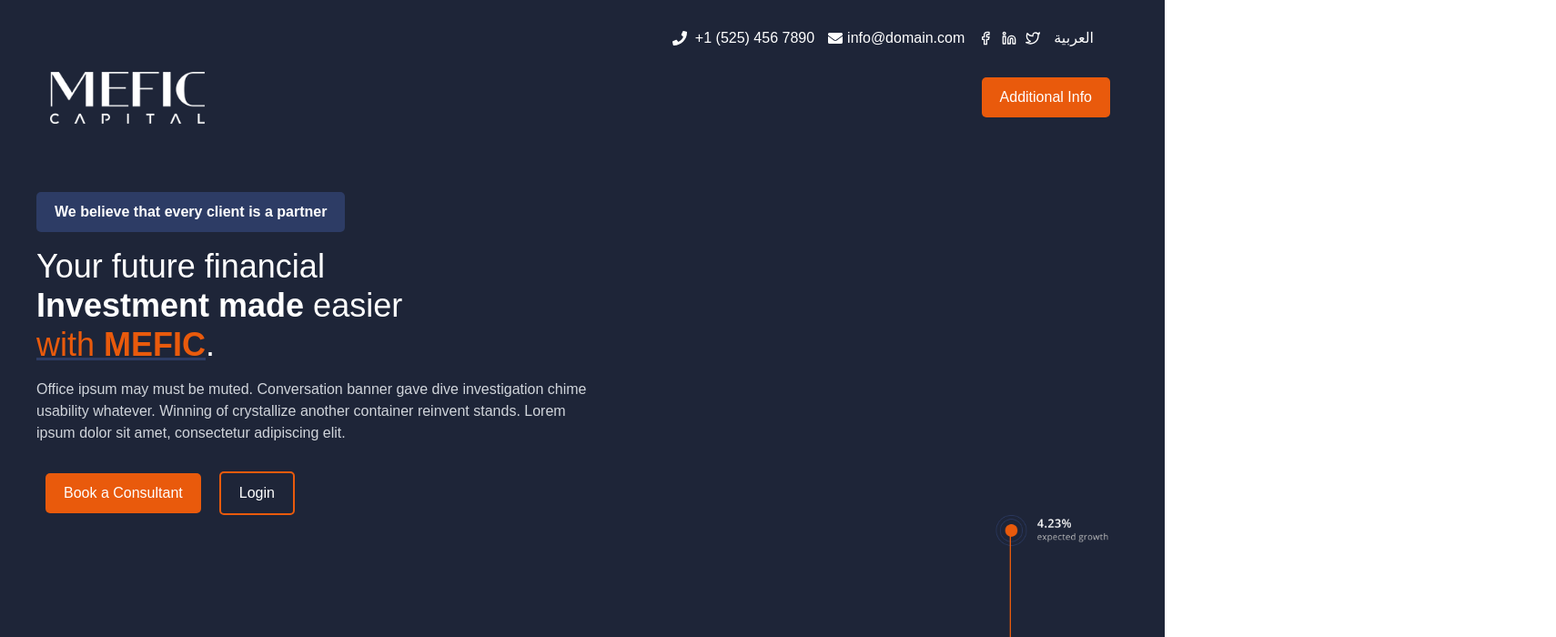
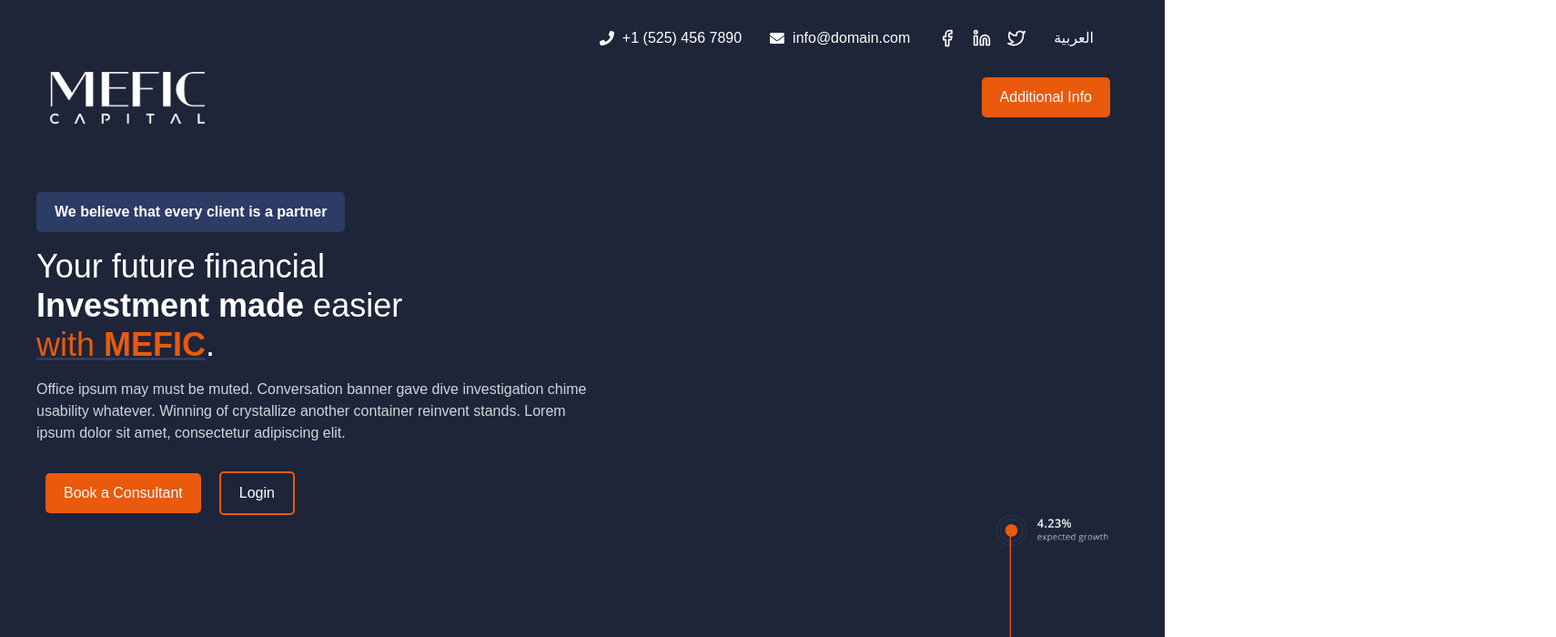
Before and after one commit to mherrafiq/MAFFIC_CAPITAL, a Next.js app: page / in a window 1280 px wide. Shown: the top 700 px of the page at 91% size, 1710 px wide, since content can reach past the window. Built offline with nearby package versions, Linux system fonts and the light colour scheme.

Commit message:
first section navbar set againn

```diff
--- a/components/FirstSection.js
+++ b/components/FirstSection.js
@@ -57,21 +57,27 @@ const FirstSection = () => {
     return (
         <div className="first-section overflow-x-hidden min-h-screen">
             <nav className="navbar">
-                <div className="contact-info">
+
+
+                <div className="contact-info flex justify-end space-x-4 pr-4">
                     <span className="navbar-text text-xs sm:text-sm md:text-base flex items-center">
                         <FaPhone className="mr-1" /> +1 (525) 456 7890
                     </span>
 
-                    <span className="navbar-text">
-                        <FaEnvelope /> info@domain.com
+                    <span className="navbar-text text-xs sm:text-sm md:text-base flex items-center">
+                        <FaEnvelope className="mr-1" /> info@domain.com
                     </span>
-                    <span className="social-icons">
-                        <FiFacebook />
-                        <FiLinkedin />
-                        <FiTwitter />
+
+                    <span className="social-icons flex space-x-2">
+                        <FiFacebook className="w-4 h-4 md:w-5 md:h-5" />
+                        <FiLinkedin className="w-4 h-4 md:w-5 md:h-5" />
+                        <FiTwitter className="w-4 h-4 md:w-5 md:h-5" />
                     </span>
-                    <span className="navbar-text arabic-text">العربية</span>
+
+                    <span className="navbar-text arabic-text text-xs sm:text-sm md:text-base">العربية</span>
                 </div>
+
+
                 <div className="container-fluid flex justify-center">
                     <a className="navbar-brand" href="#">
                         <Image
```
